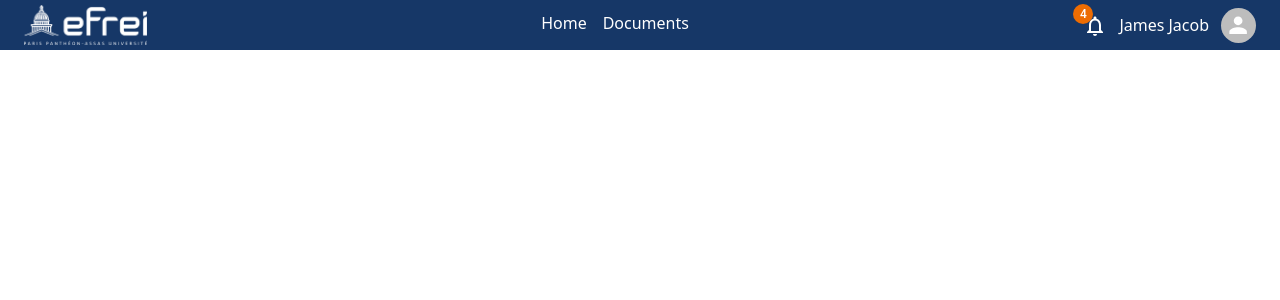
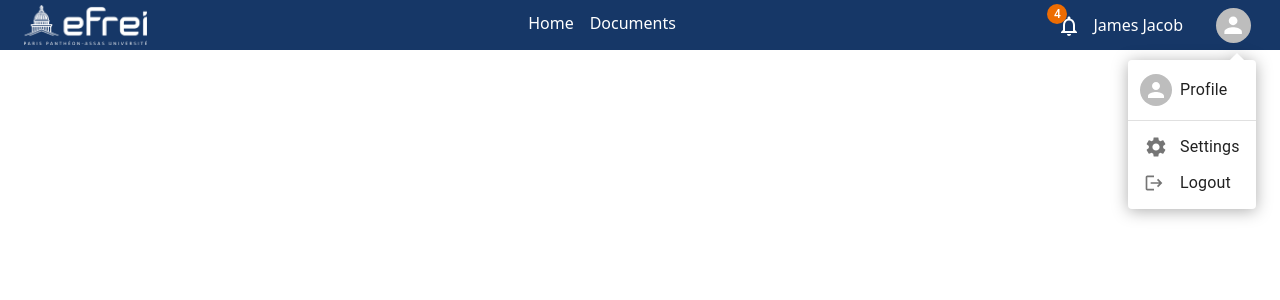
Before and after one commit to Malo-LC/AdvancedProgrammingM2, a React (Vite) app in the folder app/: page /home in a window 1280 px wide. Both pictures are taken after a click on the button 1238 px from the left and 25 px from the top of the page. Shown: the top 300 px of the page. Built offline with nearby package versions, Linux system fonts and the light colour scheme; no server answers.

Commit message:
profile tooltip repsonsive

```diff
--- a/app/src/components/Navbar/Navbar.jsx
+++ b/app/src/components/Navbar/Navbar.jsx
@@ -12,7 +12,6 @@
 import ListItemText from "@mui/material/ListItemText";
 import ListItemIcon from "@mui/material/ListItemIcon";
 import HomeIcon from "@mui/icons-material/Home";
-import Divider from "@mui/material/Divider";
 import DescriptionIcon from "@mui/icons-material/Description";
 import { useNavigate } from "react-router-dom";
 
--- a/app/src/components/ProfileNav/ProfileNav.jsx
+++ b/app/src/components/ProfileNav/ProfileNav.jsx
@@ -1,17 +1,17 @@
+import PropTypes from "prop-types";
+import { Notification } from "../BasicComponents/Notification/Notification";
+
+import { ProfileTooltip } from "./ProfileTooltip/ProfileTooltip";
+
 //style
 import "./profilenav.css";
-import PropTypes from "prop-types";
-import { Notification } from "../BasicComponents/Notification/Notification";
-import { Avatar } from "@mui/material";
 
 export function ProfileNav({ profilePicture, firstname, lastname, isMobile }) {
   return (
     <div className="profile">
       {isMobile ? (
         <>
-          <button>
-            <Avatar alt={firstname} src={profilePicture} sx={{ width: 35, height: 35 }} />
-          </button>
+          <ProfileTooltip firstname={firstname} lastname={lastname} profilePicture={profilePicture} />
         </>
       ) : (
         <>
@@ -20,13 +20,7 @@
             <p>{firstname}</p>
             <p>{lastname}</p>
           </div>
-          <button
-            onClick={() => {
-              console.log(isMobile);
-            }}
-          >
-            <Avatar alt={firstname} src={profilePicture} sx={{ width: 35, height: 35 }} />
-          </button>
+          <ProfileTooltip />
         </>
       )}
     </div>
--- /dev/null
+++ b/app/src/components/ProfileNav/ProfileTooltip/ProfileTooltip.jsx
@@ -0,0 +1,119 @@
+import React from "react";
+import { Avatar } from "@mui/material";
+import Menu from "@mui/material/Menu";
+import MenuItem from "@mui/material/MenuItem";
+import Box from "@mui/material/Box";
+import Tooltip from "@mui/material/Tooltip";
+import IconButton from "@mui/material/IconButton";
+import Divider from "@mui/material/Divider";
+import Logout from "@mui/icons-material/Logout";
+import ListItemIcon from "@mui/material/ListItemIcon";
+import Settings from "@mui/icons-material/Settings";
+import { useEffect } from "react";
+import api from "../../../utils/api";
+
+import { useNavigate } from "react-router-dom";
+
+import PropTypes from "prop-types";
+
+export function ProfileTooltip({ firstname, profilePicture }) {
+  // Component code here
+  const navigate = useNavigate();
+  const [anchorEl, setAnchorEl] = React.useState(null);
+  const open = Boolean(anchorEl);
+  const handleClick = (event) => {
+    setAnchorEl(event.currentTarget);
+  };
+  const handleClose = () => {
+    setAnchorEl(null);
+  };
+
+  useEffect(() => {
+    api
+      .get("user/me")
+      .then((res) => {
+        if (!res?.access_token) {
+          api.disconnect();
+        }
+      })
+      .catch((err) => {
+        console.log(err);
+      });
+  }, []);
+  return (
+    <div>
+      <Box>
+        <Tooltip>
+          <IconButton
+            onClick={handleClick}
+            size="small"
+            sx={{ ml: 2 }}
+            aria-controls={open ? "account-menu" : undefined}
+            aria-haspopup="true"
+            aria-expanded={open ? "true" : undefined}
+          >
+            <Avatar alt={firstname} src={profilePicture} sx={{ width: 35, height: 35 }} />
+          </IconButton>
+        </Tooltip>
+      </Box>
+      <Menu
+        anchorEl={anchorEl}
+        id="account-menu"
+        open={open}
+        onClose={handleClose}
+        onClick={handleClose}
+        PaperProps={{
+          elevation: 0,
+          sx: {
+            overflow: "visible",
+            filter: "drop-shadow(0px 2px 8px rgba(0,0,0,0.32))",
+            mt: 1.5,
+            "& .MuiAvatar-root": {
+              width: 32,
+              height: 32,
+              ml: -0.5,
+              mr: 1,
+            },
+            "&::before": {
+              content: '""',
+              display: "block",
+              position: "absolute",
+              top: 0,
+              right: 14,
+              width: 10,
+              height: 10,
+              bgcolor: "background.paper",
+              transform: "translateY(-50%) rotate(45deg)",
+              zIndex: 0,
+            },
+          },
+        }}
+        transformOrigin={{ horizontal: "right", vertical: "top" }}
+        anchorOrigin={{ horizontal: "right", vertical: "bottom" }}
+      >
+        <MenuItem onClick={() => navigate("/profile")}>
+          <Avatar></Avatar>
+          <button onClick={() => navigate("/profile")}>Profile</button>
+        </MenuItem>
+        <Divider />
+        <MenuItem onClick={() => navigate("/settings")}>
+          <ListItemIcon>
+            <Settings />
+          </ListItemIcon>
+          Settings
+        </MenuItem>
+        <MenuItem onClick={api.disconnect}>
+          <ListItemIcon>
+            <Logout fontSize="small" />
+          </ListItemIcon>
+          Logout
+        </MenuItem>
+      </Menu>
+    </div>
+  );
+}
+
+ProfileTooltip.propTypes = {
+  firstname: PropTypes.string.isRequired,
+  profilePicture: PropTypes.string.isRequired,
+};
```
